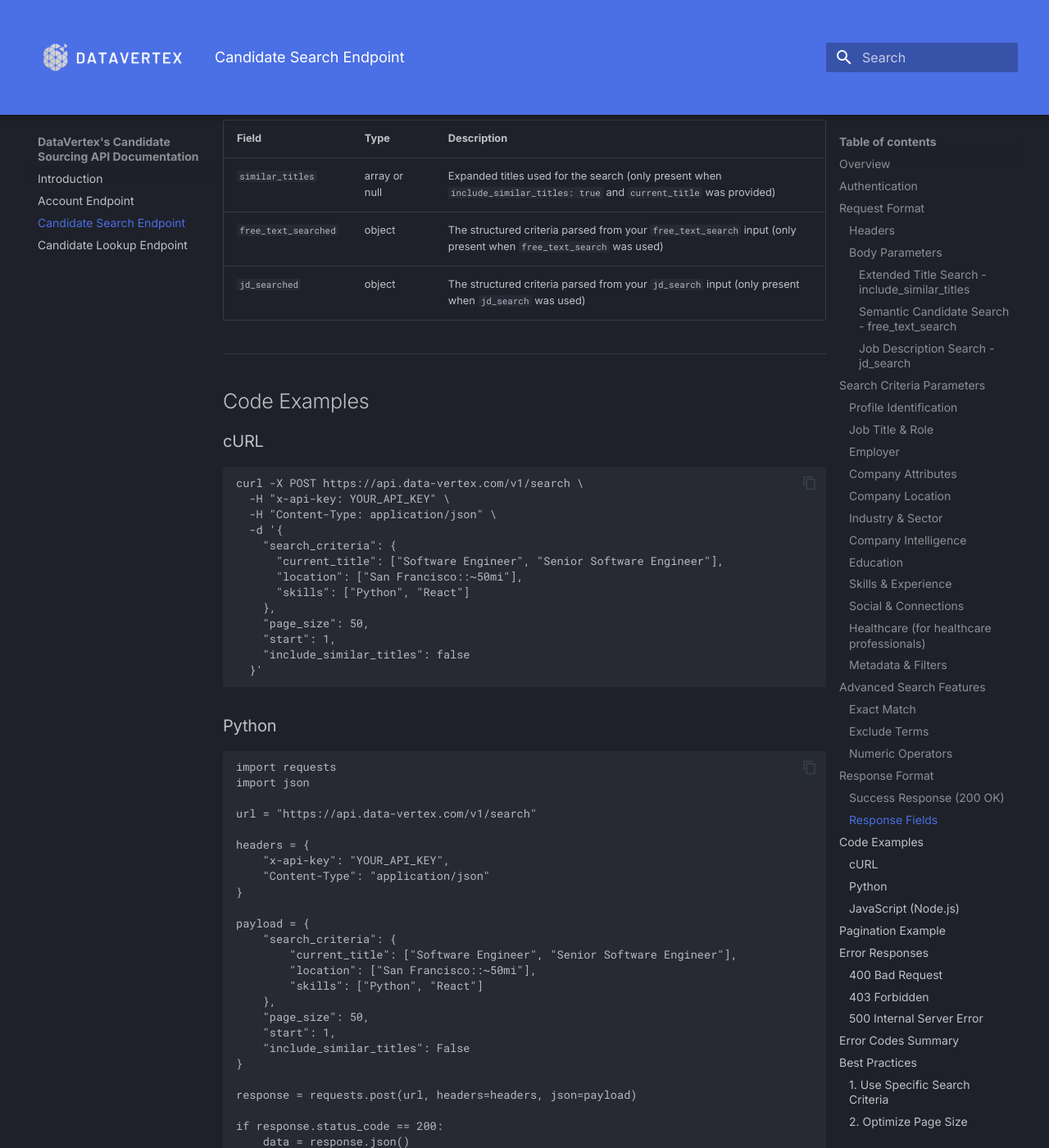
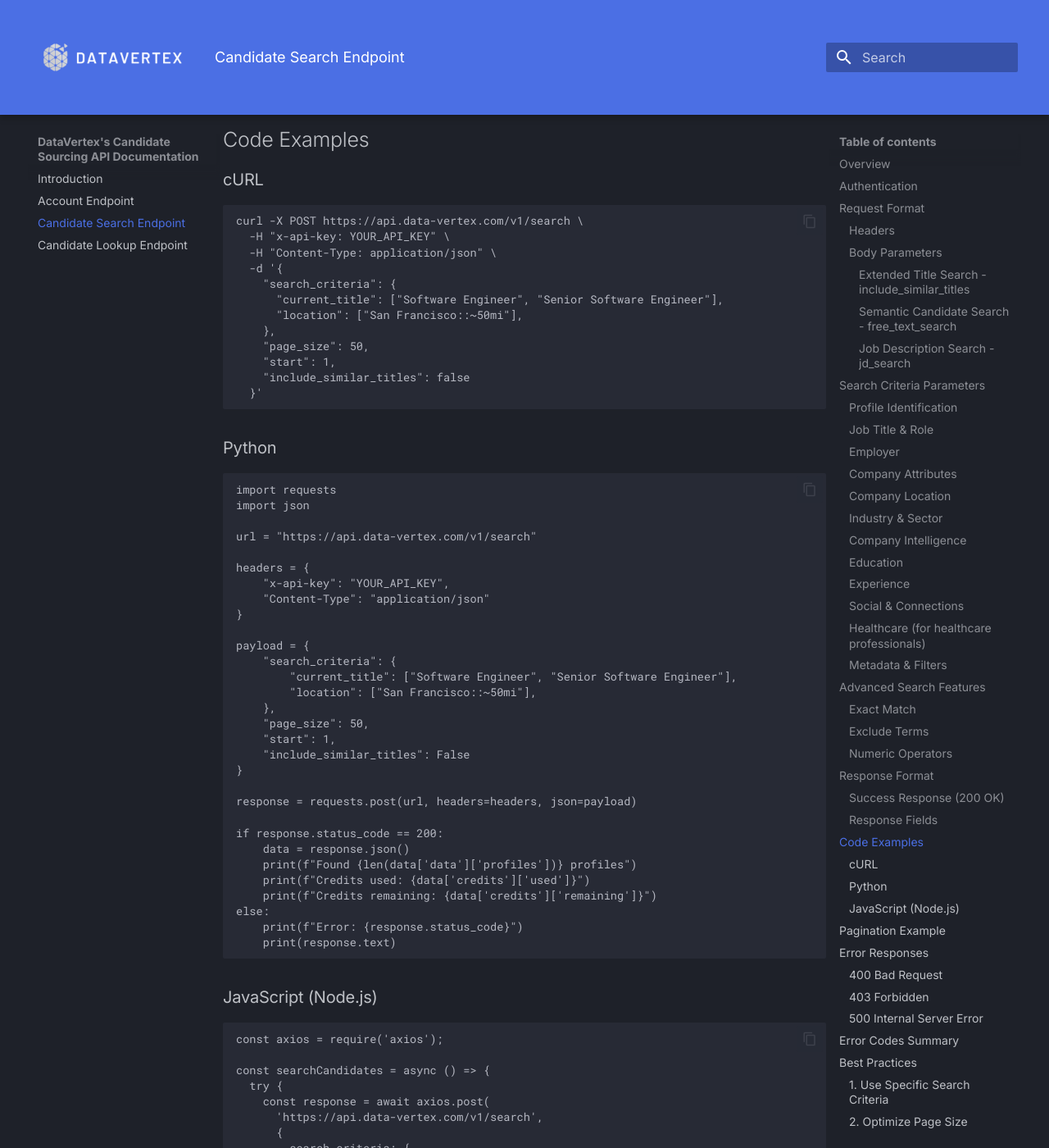
Before and after one commit to jbattdv/dv-api-docs, an MkDocs documentation site: the page built from docs/candidate_search_endpoint.md, in a window 1280 px wide and 1400 px high, scrolled down 12850 px. Shown: the whole window at 82% size. Built offline with MkDocs 1.6.1 and Material for MkDocs 9.7.7, drawn with Linux system fonts in a browser that asks for light colours; some of the changed text lies outside the part shown.

Commit message:
Putting a parameter back into beta

````diff
--- a/docs/candidate_search_endpoint.md
+++ b/docs/candidate_search_endpoint.md
@@ -2,7 +2,7 @@
 
 ## Overview
 
-The DataVertex Candidate Search API allows you to discover and filter professional profiles by criteria such as job title, company, location, skills, and more. Search across 800M+ professional profiles to find candidates that match your specific requirements.
+The DataVertex Candidate Search API allows you to discover and filter professional profiles by criteria such as job title, company, location, and more. Search across 800M+ professional profiles to find candidates that match your specific requirements.
 
 [Schedule a quick call](https://calendar.notion.so/meet/claire-liao/datavertex) to get API access and explore how DataVertex can support your recruiting product development.
 
@@ -118,7 +118,6 @@
 | Free Text Concept | Mapped To |
 |-------------------|-----------|
 | Job titles | `current_title` |
-| Skills | `skills` |
 | Location | `location` |
 | Years of experience | `years_experience` |
 | Current or previous employer | `current_employer` / `previous_employer` |
@@ -136,7 +135,7 @@
 
 ```json
 {
-  "free_text_search": "Software engineers with 5+ years of Python experience in Chicago",
+  "free_text_search": "Software engineers with 5+ years experience in Chicago",
   "page_size": 50,
   "start": 1
 }
@@ -148,7 +147,6 @@
 {
   "free_text_searched": {
     "current_title": ["Software Engineer"],
-    "skills": ["Python"],
     "location": ["Chicago"],
     "years_experience": ["5+"]
   }
@@ -166,7 +164,6 @@
 | JD Concept | Mapped To |
 |------------|-----------|
 | Job titles | `current_title` |
-| Skills | `skills` |
 | Location | `location` |
 | Years of experience | `years_experience` |
 | Major | `major` |
@@ -185,7 +182,7 @@
 
 ```json
 {
-  "jd_search": "Acme Corp is hiring a Senior Software Engineer in Chicago. 5+ years of experience with Python and AWS required. Bachelor's in Computer Science preferred.",
+  "jd_search": "Acme Corp is hiring a Senior Software Engineer in Chicago. 5+ years of experience. Bachelor's in Computer Science preferred.",
   "page_size": 50,
   "start": 1
 }
@@ -197,7 +194,6 @@
 {
   "jd_searched": {
     "current_title": ["Senior Software Engineer"],
-    "skills": ["Python", "AWS"],
     "location": ["Chicago"],
     "years_experience": ["5+"],
     "current_employer": ["-Acme Corp"],
@@ -293,12 +289,10 @@
 | `degree` | array of strings | Degree types | `["Bachelors", "Masters", "PhD"]` |
 | `major` | array of strings | Academic majors | `["Computer Science", "Biology"]` |
 
-### Skills & Experience
+### Experience
 
 | Parameter | Type | Description | Example |
 |-----------|------|-------------|---------|
-| `skills` | array of strings | Listed skills (any match) | `["Python", "SQL", "Machine Learning"]` |
-| `all_skills` | array of strings | Required skills (must match all) | `["python", "sql", "machine learning"]` |
 | `years_experience` | array of strings | Years of experience | `["1","2,","3"]` or ["1-3"]|
 
 ### Social & Connections
@@ -420,7 +414,6 @@
   },
   "free_text_searched": {
     "current_title": ["Software Engineer"],
-    "skills": ["Python"],
     "location": ["Chicago"],
     "years_experience": ["5+"]
   }
@@ -439,7 +432,6 @@
   },
   "jd_searched": {
     "current_title": ["Senior Software Engineer"],
-    "skills": ["Python", "AWS"],
     "location": ["Chicago::~50mi"],
     "years_experience": ["5+"],
     "current_employer": ["-Acme Corp"]
@@ -509,7 +501,6 @@
     "search_criteria": {
       "current_title": ["Software Engineer", "Senior Software Engineer"],
       "location": ["San Francisco::~50mi"],
-      "skills": ["Python", "React"]
     },
     "page_size": 50,
     "start": 1,
@@ -534,7 +525,6 @@
     "search_criteria": {
         "current_title": ["Software Engineer", "Senior Software Engineer"],
         "location": ["San Francisco::~50mi"],
-        "skills": ["Python", "React"]
     },
     "page_size": 50,
     "start": 1,
@@ -566,7 +556,6 @@
         search_criteria: {
           current_title: ['Software Engineer', 'Senior Software Engineer'],
           location: ['San Francisco::~50mi'],
-          skills: ['Python', 'React']
         },
         page_size: 50,
         start: 1,
@@ -718,7 +707,6 @@
   "search_criteria": {
     "current_title": ["Software Engineer"],
     "location": ["San Francisco::~25mi"],
-    "skills": ["Python", "Django"],
     "years_experience": ["5"]
   },
   "include_similar_titles": false
@@ -776,7 +764,6 @@
   "search_criteria": {
     "current_title": ["Software Engineer", "Senior Software Engineer", "Staff Engineer"],
     "location": ["San Francisco::~50mi"],
-    "skills": ["Python", "JavaScript", "React"]
   },
   "page_size": 100,
   "include_similar_titles": false
@@ -977,7 +964,6 @@
       "digital marketing manager",
       "growth marketing manager"
     ],
-    "skills": ["HubSpot", "Google Analytics"],
     "location": ["Denver::~50mi"],
     "years_experience": ["4+"],
     "current_employer": ["-GrowthCo"]
````
Also changed, not shown: other parts of docs/candidate_search_endpoint.md (+2 -2 lines).
